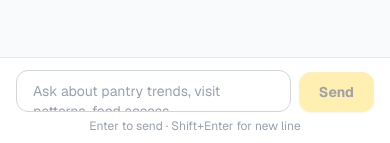
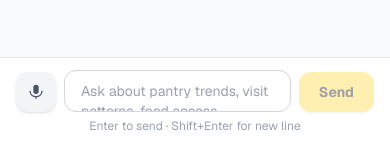
Before and after one commit to abubahmed/morgan-stanley-hackathon, a Next.js app: page / in a window 390 px wide. Shown: the part 698-841 px from the top of the page. Built offline with nearby package versions, Linux system fonts and the light colour scheme.

Commit message:
added microphone use

```diff
--- a/app/components/ChatPanel.tsx
+++ b/app/components/ChatPanel.tsx
@@ -288,8 +288,12 @@ export default function ChatPanel() {
 
   const [input, setInput] = useState("");
   const [isProcessing, setIsProcessing] = useState(false);
+  const [isListening, setIsListening] = useState(false);
+  const [hasSpeech, setHasSpeech] = useState(false);
   const bottomRef = useRef<HTMLDivElement>(null);
   const textareaRef = useRef<HTMLTextAreaElement>(null);
+  // eslint-disable-next-line @typescript-eslint/no-explicit-any
+  const recognitionRef = useRef<any>(null);
 
   // Auto-scroll to latest message
   useEffect(() => {
@@ -415,6 +419,45 @@ export default function ChatPanel() {
     }
   };
 
+  // Speech recognition
+  useEffect(() => {
+    setHasSpeech(
+      typeof window !== "undefined" &&
+        !!(window.SpeechRecognition || (window as any).webkitSpeechRecognition)
+    );
+  }, []);
+
+  const toggleListening = useCallback(() => {
+    if (isListening) {
+      recognitionRef.current?.stop();
+      setIsListening(false);
+      return;
+    }
+
+    const SR = (window as any).SpeechRecognition || (window as any).webkitSpeechRecognition;
+    if (!SR) return;
+
+    const recognition = new SR();
+    recognition.continuous = false;
+    recognition.interimResults = true;
+    recognition.lang = "en-US";
+
+    recognition.onstart = () => setIsListening(true);
+
+    recognition.onresult = (e: any) => {
+      const transcript = Array.from(e.results as any[])
+        .map((r: any) => r[0].transcript)
+        .join("");
+      setInput(transcript);
+    };
+
+    recognition.onend = () => setIsListening(false);
+    recognition.onerror = () => setIsListening(false);
+
+    recognitionRef.current = recognition;
+    recognition.start();
+  }, [isListening]);
+
   // Auto-resize textarea
   const handleInput = (e: React.ChangeEvent<HTMLTextAreaElement>) => {
     setInput(e.target.value);
@@ -454,6 +497,22 @@ export default function ChatPanel() {
       {/* ── Input bar ── */}
       <div className="bg-white border-t border-gray-200 px-4 py-3 shrink-0">
         <div className="max-w-2xl mx-auto flex gap-2 items-end">
+          {hasSpeech && (
+            <button
+              onClick={toggleListening}
+              disabled={isProcessing}
+              title={isListening ? "Stop listening" : "Speak your message"}
+              className={`shrink-0 w-10 h-10 rounded-xl flex items-center justify-center transition-colors shadow-sm disabled:opacity-40 disabled:cursor-not-allowed ${
+                isListening
+                  ? "bg-red-500 hover:bg-red-600 animate-pulse"
+                  : "bg-gray-100 hover:bg-gray-200"
+              }`}
+            >
+              <svg className={`w-4 h-4 ${isListening ? "text-white" : "text-gray-600"}`} fill="currentColor" viewBox="0 0 24 24">
+                <path d="M12 1a4 4 0 0 1 4 4v6a4 4 0 0 1-8 0V5a4 4 0 0 1 4-4zm-1 16.93A8.001 8.001 0 0 1 4 10H2a10 10 0 0 0 9 9.95V22h2v-2.05A10 10 0 0 0 22 10h-2a8 8 0 0 1-7 7.93z"/>
+              </svg>
+            </button>
+          )}
           <textarea
             ref={textareaRef}
             rows={1}
```
